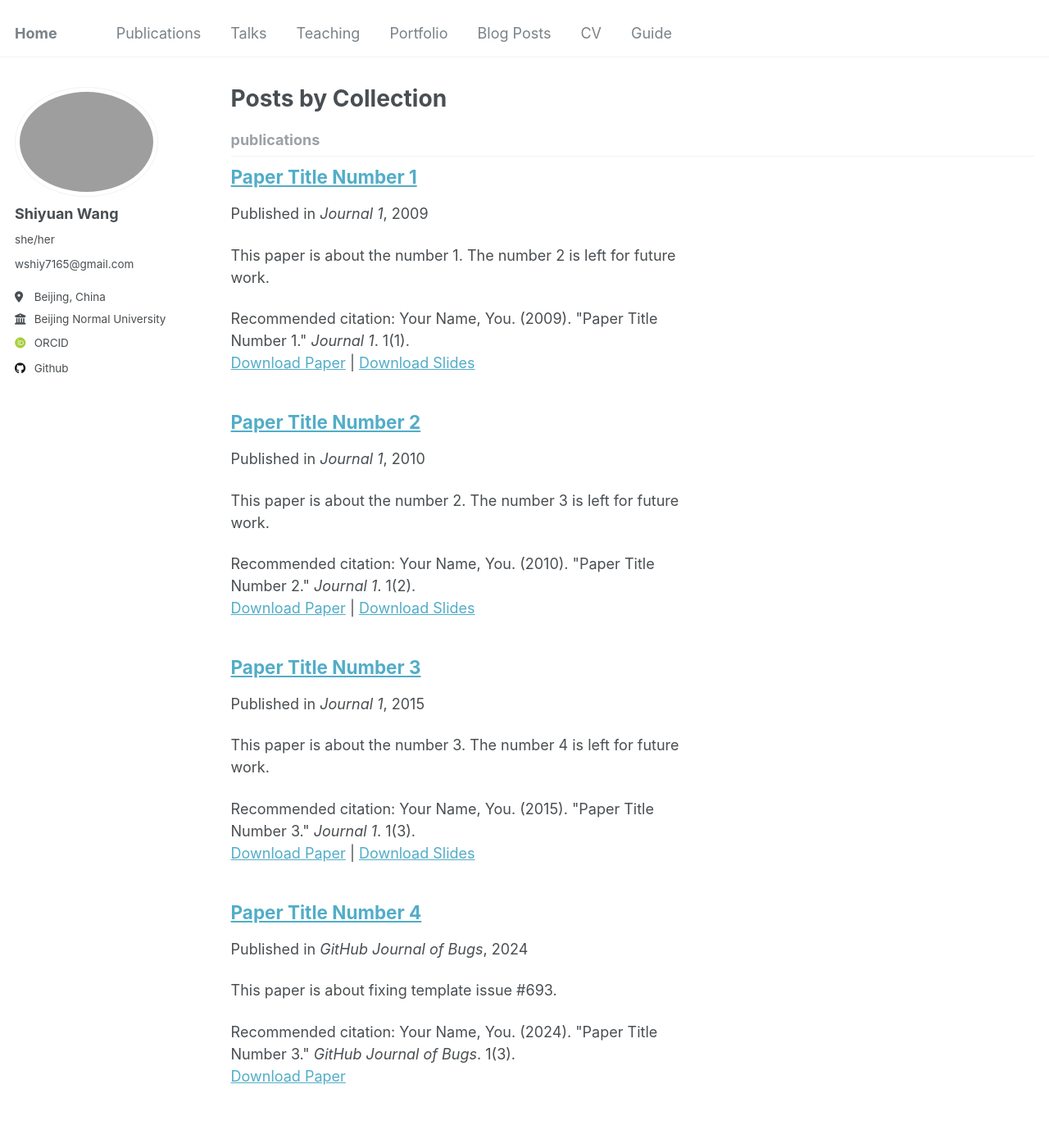
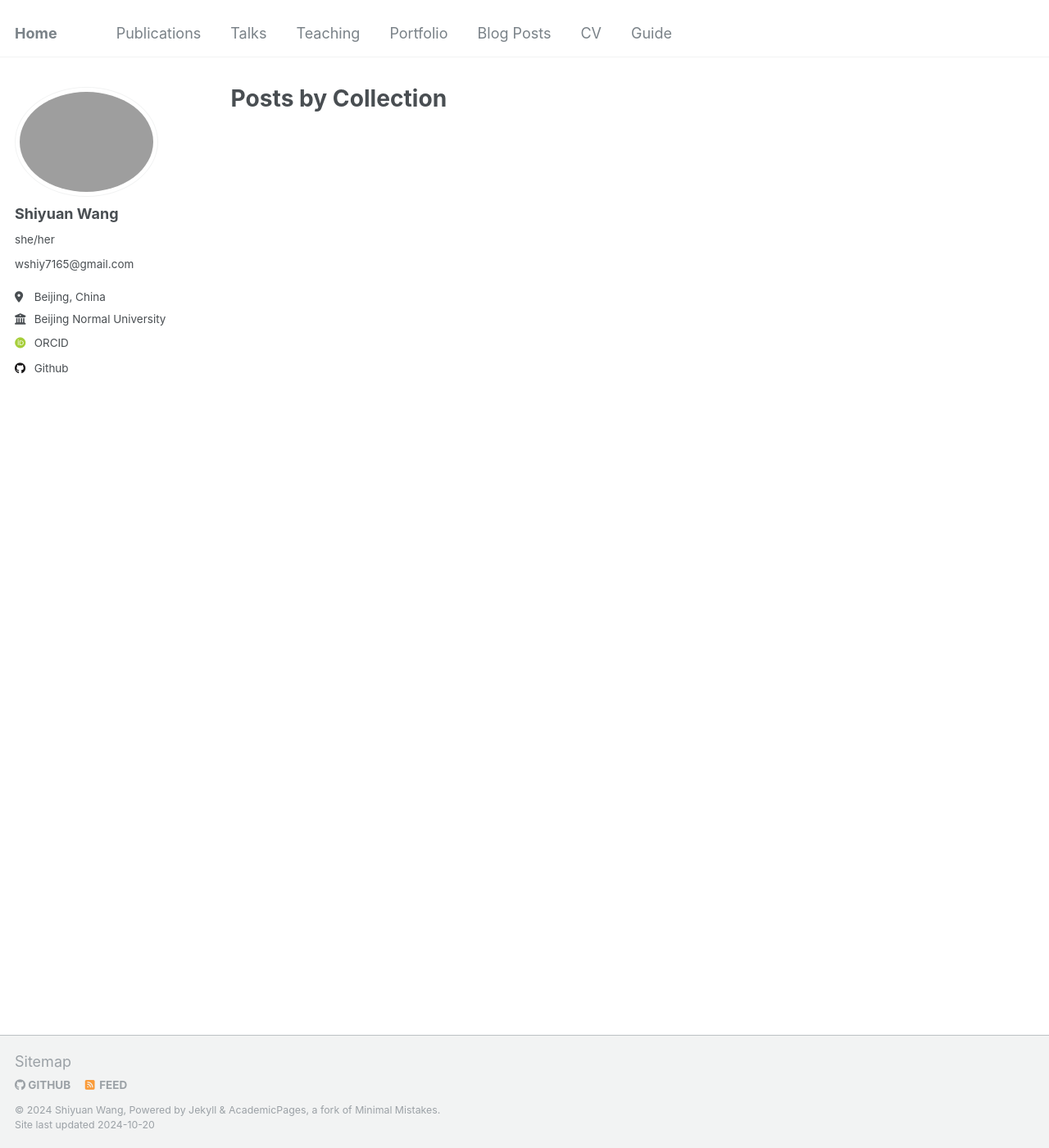
Before and after one commit to shiyuanwang11/shiyuanwang11.github.io, a Jekyll site: the page built from _pages/collection-archive.html, in a window 1280 px wide and 1400 px high. Shown: the whole window at 82% size. Built offline with Jekyll 4.4.1, drawn with Linux system fonts in a browser that asks for light colours; some web fonts are replaced; part of the change alters nothing that is shown.

Commit message:
Update _config.yml

```diff
--- a/_config.yml
+++ b/_config.yml
@@ -209,10 +209,19 @@ kramdown:
   enable_coderay: false
 
 
-# These settings control the types of collections used by the template
+# Collections
 collections:
+  teaching:
+    output: false
+    permalink: /:collection/:path/
   publications:
-    output: true
+    output: false
+    permalink: /:collection/:path/
+  portfolio:
+    output: false
+    permalink: /:collection/:path/
+  talks:
+    output: false
     permalink: /:collection/:path/
 
 
@@ -236,6 +245,15 @@ defaults:
     values:
       layout: single
       author_profile: true
+  # _teaching
+  - scope:
+      path: ""
+      type: teaching
+    values:
+      layout: single
+      author_profile: true
+      share: true
+      comments: true
   # _publications
   - scope:
       path: ""
@@ -245,6 +263,24 @@ defaults:
       author_profile: true
       share: true
       comments: true
+  # _portfolio
+  - scope:
+      path: ""
+      type: portfolio
+    values:
+      layout: single
+      author_profile: true
+      share: true
+      comment: true
+  # _talks
+  - scope:
+      path: ""
+      type: talks
+    values:
+      layout: talk
+      author_profile: true
+      share: true
+
 
 # Sass/SCSS
 sass:
```
